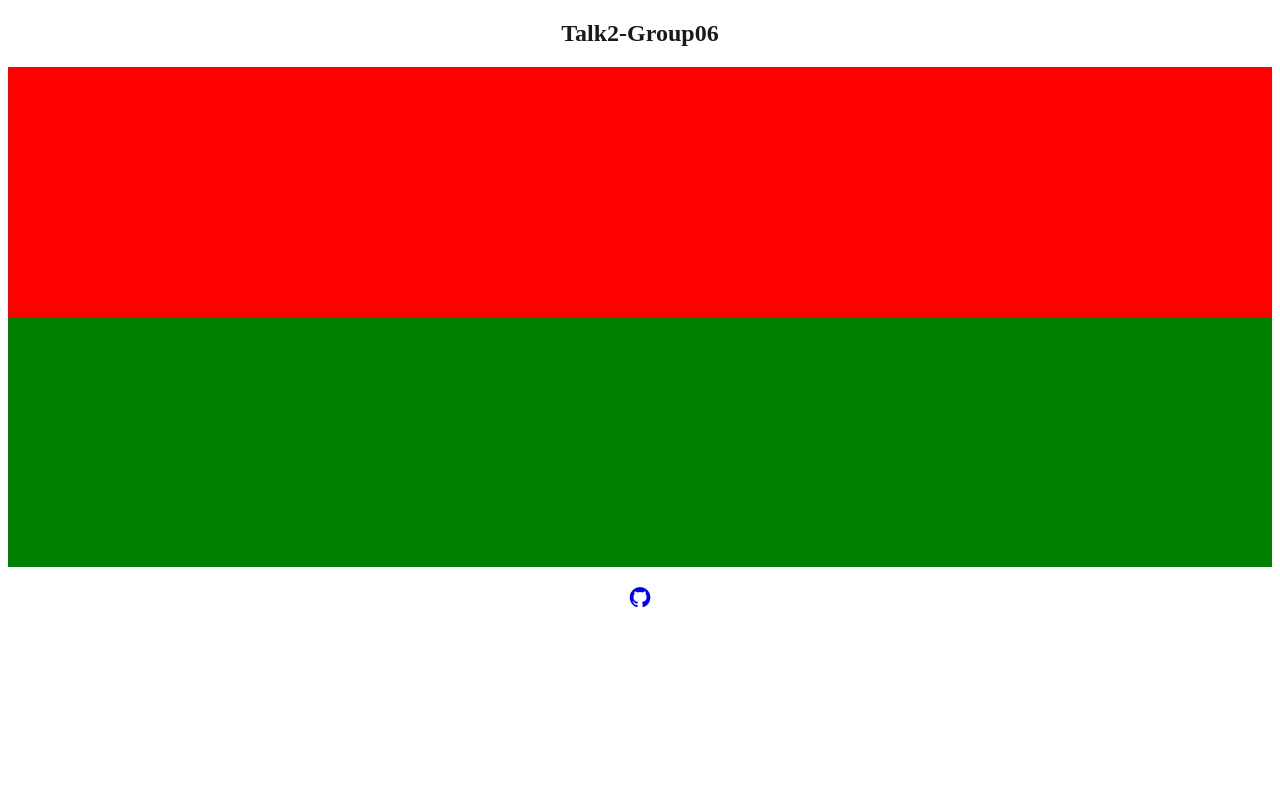
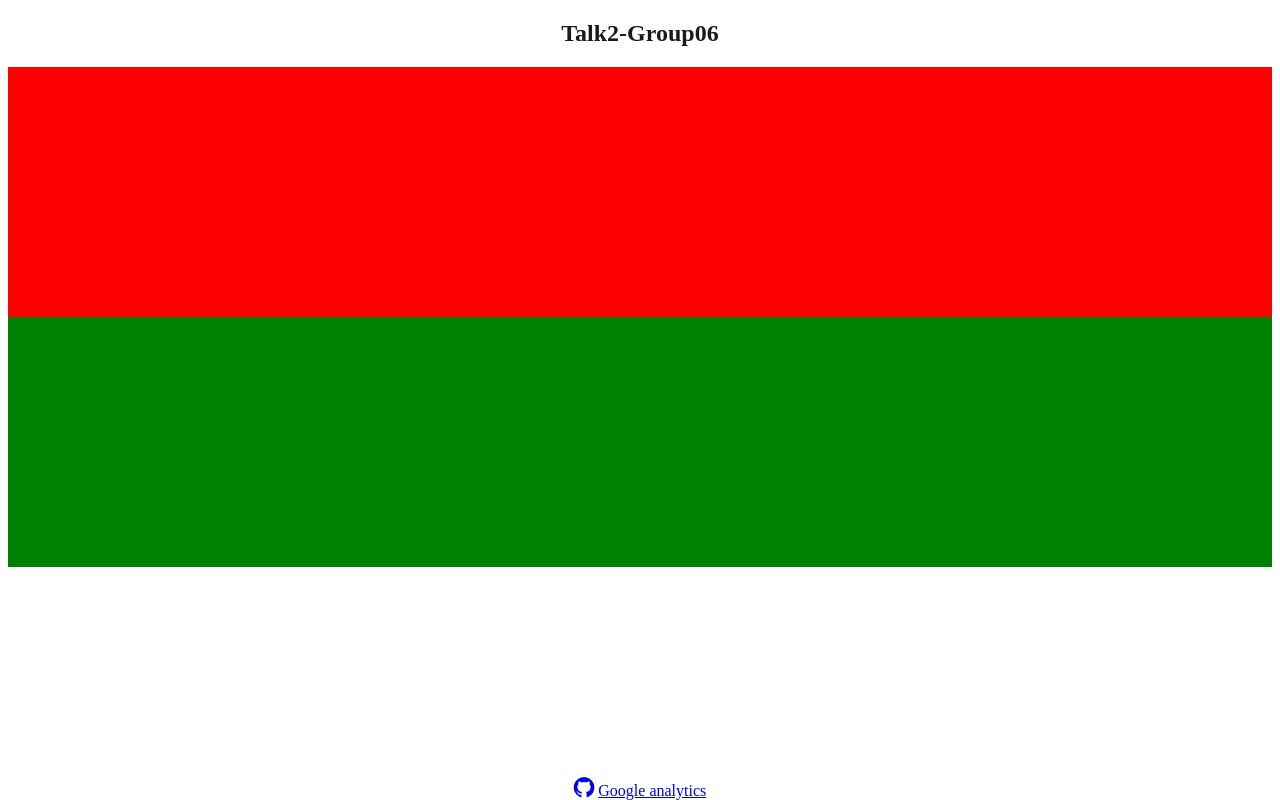
Before and after one commit to SaiGorla/Talk-2-group-6, a website with bundled scripts: page index.html in a window 1280 px wide. Built offline with nearby package versions, Linux system fonts and the light colour scheme.

Commit message:
added google analytics

```diff
--- a/index.html
+++ b/index.html
@@ -3,6 +3,15 @@
 
 <head>
     <title>Group06</title>
+    <script async src="https://www.googletagmanager.com/gtag/js?id=G-59KV0K86M8"></script>
+<script>
+  window.dataLayer = window.dataLayer || [];
+  function gtag(){dataLayer.push(arguments);}
+  gtag('js', new Date());
+
+  gtag('config', 'G-59KV0K86M8');
+</script>
+
     <link rel="icon" type="image/png" sizes="32x32" href="./favicon.png">
 
 </head>
@@ -29,8 +38,10 @@
     <br>
 </body>
 <script type ="module" src="scripts/main.js"></script>
-<footer>
+<div class="footer">
     <a href=" https://github.com/SaiGorla/Talk-2-group-6"><i style="font-size:24px" class="fa" >&#xf09b;</i></a>
-</footer>
+    <a href="https://analytics.google.com/analytics/web/#/p262074267/realtime/overview?params=_u..nav%3Ddefault">
+    Google analytics</a>
+</div>
 
 </html>
--- a/styles/style.css
+++ b/styles/style.css
@@ -24,3 +24,11 @@
     background: green;
 
 }
+.footer {
+  position: fixed;
+  left: 0;
+  bottom: 0;
+  width: 100%;
+  color: white;
+  text-align: center;
+}
```
